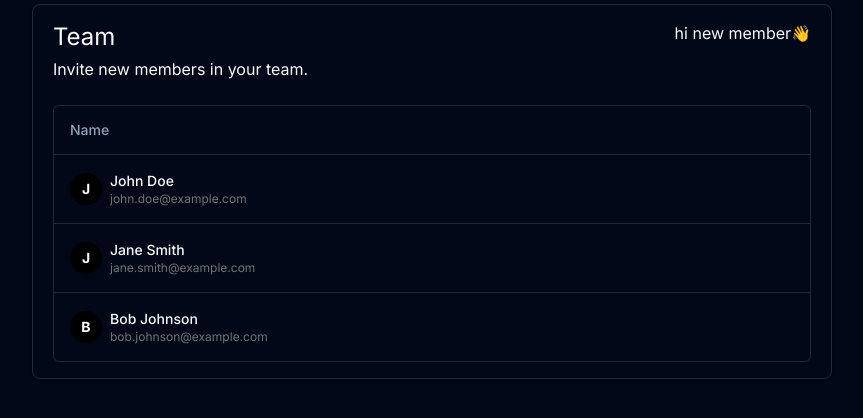
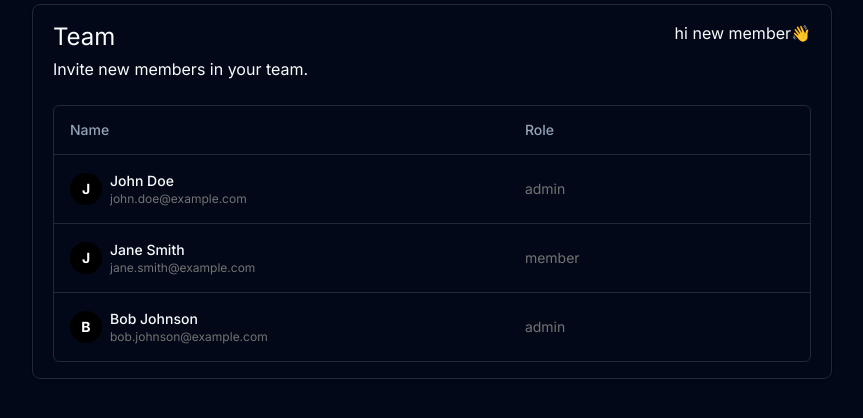
Before and after one commit to itsmeYaz/next-supabase, a Next.js app: page / in a window 1280 px wide. Shown: the top 418 px of the page, without its empty margins (208-1071 px from the left). Built offline with nearby package versions, Linux system fonts and the light colour scheme.

Commit message:
add option to change role

```diff
--- a/components/Team/Index.tsx
+++ b/components/Team/Index.tsx
@@ -16,7 +16,7 @@ function Index() {
     {
       name: 'Jane Smith',
       email: 'jane.smith@example.com',
-      role: 'user',
+      role: 'member',
       status: 'active',
     },
     {
--- a/components/Team/Members/Columns.tsx
+++ b/components/Team/Members/Columns.tsx
@@ -1,4 +1,6 @@
+import { useHelpers } from '@/hooks/useHelpers'
 import { ColumnDef } from '@tanstack/react-table'
+import Roles from './Options/Roles'
 
 export const columns: ColumnDef<any>[] = [
   {
@@ -20,4 +22,33 @@ export const columns: ColumnDef<any>[] = [
       )
     },
   },
+  {
+    accessorKey: 'role',
+    header: 'Role',
+    cell: ({ row }) => {
+      const { open, setOpen, loading, setLoading } = useHelpers()
+      const role: string = row.getValue('role')
+
+      const onRoleChanged = (v: string) => {
+        try {
+          setLoading(true)
+          alert(v)
+        } catch (error: any) {
+          throw new Error(error)
+        } finally {
+          setOpen(false)
+          setLoading(false)
+        }
+      }
+
+      return (
+        <div onClick={() => setOpen(!open)} className='w-[120px]'>
+          {!open && (
+            <span className='text-sm text-neutral-500 capitalized'>{role}</span>
+          )}
+          {open && <Roles {...{ selected: role }} setSelected={(v) => onRoleChanged(v)} />}
+        </div>
+      )
+    },
+  },
 ]
--- /dev/null
+++ b/components/Team/Members/Options/Roles.tsx
@@ -0,0 +1,37 @@
+import {
+  Select,
+  SelectContent,
+  SelectGroup,
+  SelectItem,
+  SelectLabel,
+  SelectTrigger,
+  SelectValue,
+} from '@/components/ui/select'
+
+export default function Roles({
+  selected = 'member',
+  setSelected,
+}: {
+  selected?: string
+  setSelected?: (value: string) => void
+}) {
+  const roles = ['admin', 'manager', 'member']
+
+  return (
+    <Select defaultValue={selected} onValueChange={setSelected}>
+      <SelectTrigger className='w-full capitalize'>
+        <SelectValue placeholder='Assign role' />
+      </SelectTrigger>
+      <SelectContent>
+        <SelectGroup>
+          <SelectLabel>Roles</SelectLabel>
+          {roles.map((role) => (
+            <SelectItem className='capitalize' key={role} value={role}>
+              {role}
+            </SelectItem>
+          ))}
+        </SelectGroup>
+      </SelectContent>
+    </Select>
+  )
+}
--- a/hooks/useHelpers.ts
+++ b/hooks/useHelpers.ts
@@ -0,0 +1,16 @@
+import { useState } from 'react'
+
+export const useHelpers = () => {
+  const [loading, setLoading] = useState(false)
+  const [open, setOpen] = useState(false)
+  const [selected, setSelected] = useState<string | undefined>(undefined)
+
+  return {
+    loading,
+    setLoading,
+    open,
+    setOpen,
+    selected,
+    setSelected,
+  }
+}
```
